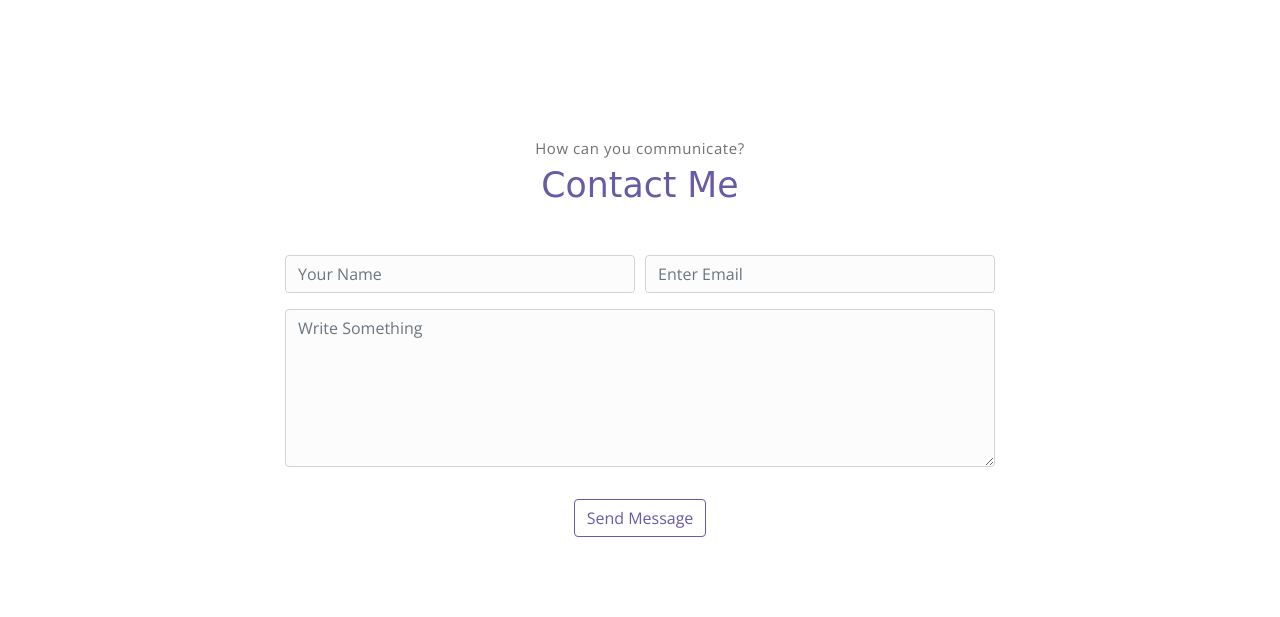
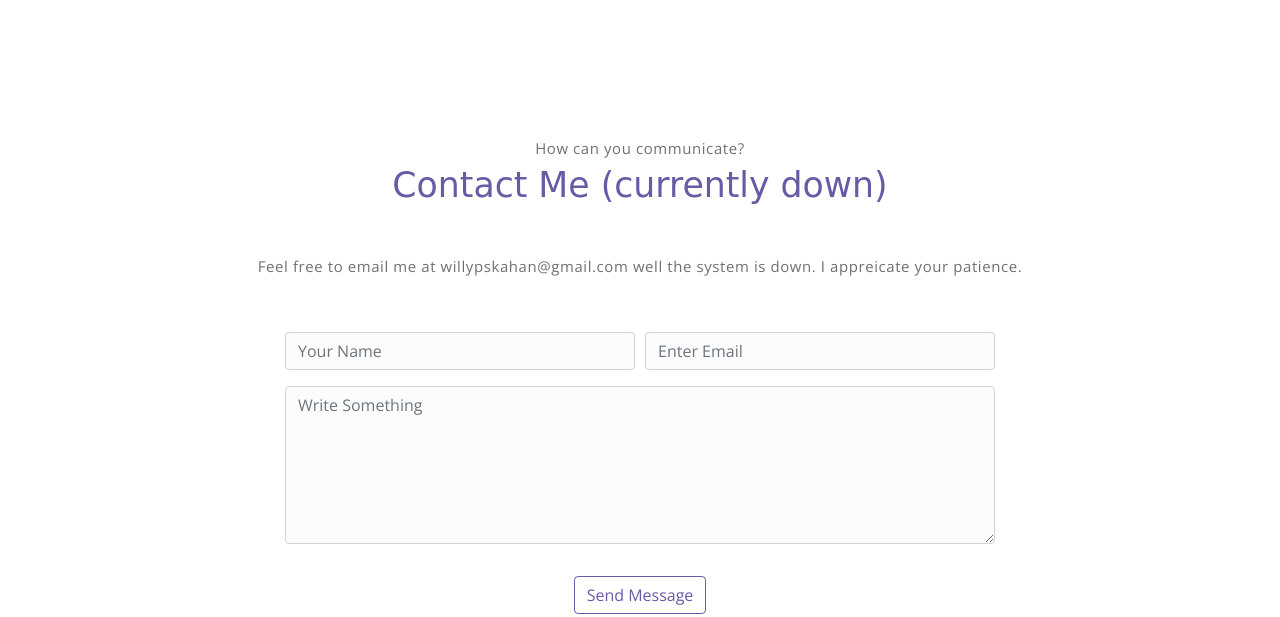
Before and after one commit to Spark2120/personal-website, a website: page public_html/index.html in a window 1280 px wide. Shown: the part 2347-2964 px from the top of the page. Drawn offline with nearby package versions, Linux system fonts and the light colour scheme; a web font is replaced by a local one.

Commit message:
email down

```diff
--- a/public_html/index.html
+++ b/public_html/index.html
@@ -170,8 +170,12 @@
     <section class="section" id="contact">
         <div class="container text-center">
             <p class="section-subtitle">How can you communicate?</p>
-            <h6 class="section-title mb-5">Contact Me</h6>
+            <h6 class="section-title mb-5">Contact Me (currently down)</h6>
+            <p class="section-subtitle">Feel free to email me at willypskahan@gmail.com well the system is down. I appreicate your patience.</p>
             <!-- contact form -->
+
+            <br>
+            <br>
             <form onsubmit="sendEmail()" class="contact-form col-md-10 col-lg-8 m-auto">
                 <div class="form-row">
                     <div class="form-group col-sm-6">
```
